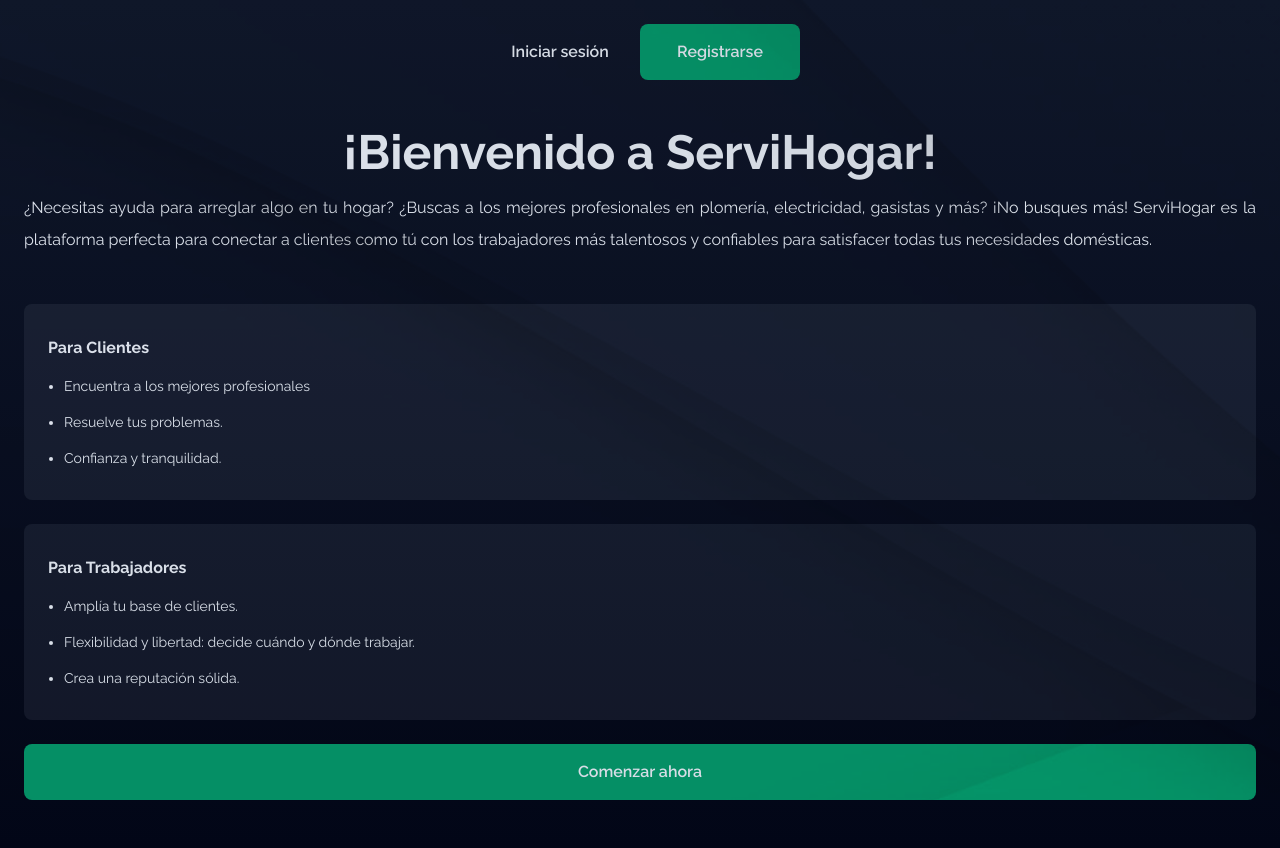
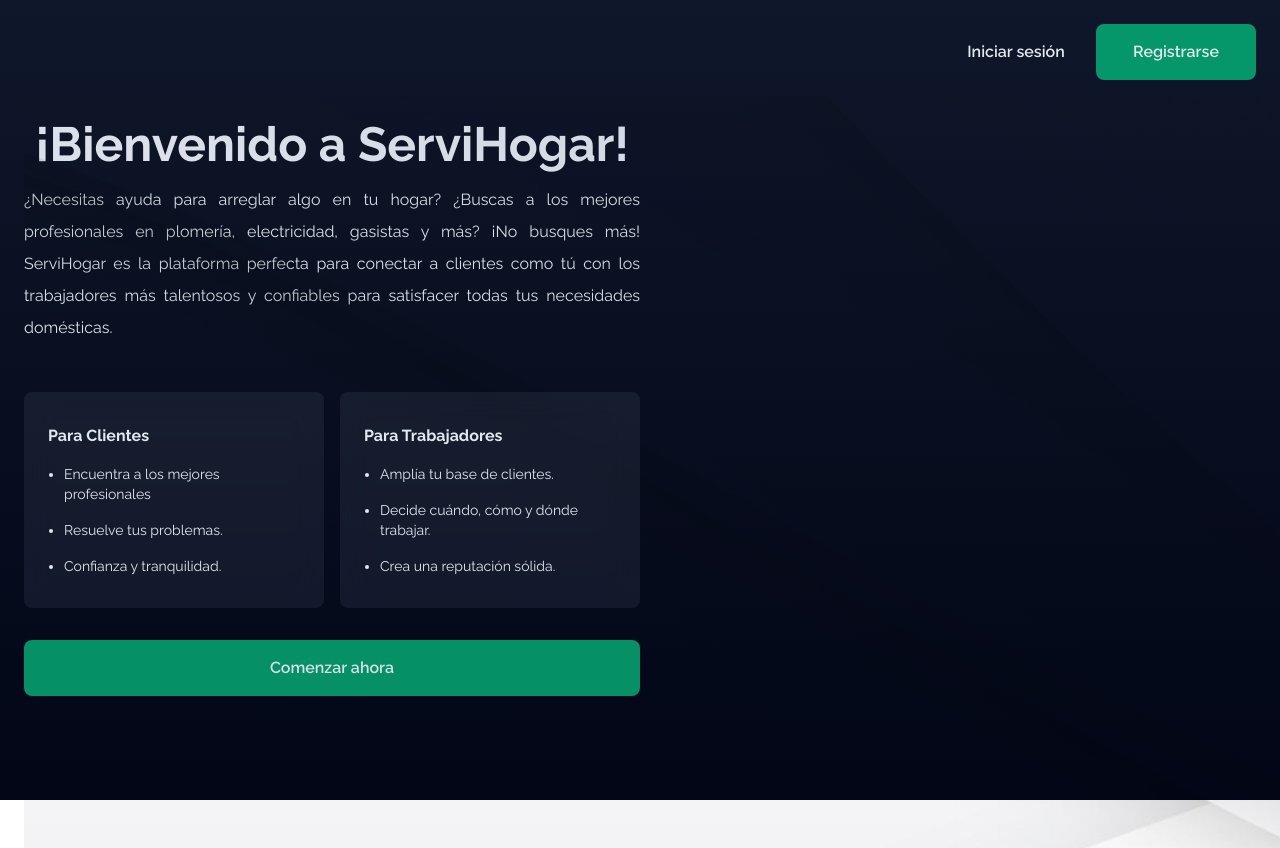
Before and after one commit to ignaciojsoler/nucba-proyecto-final-frontend, a React (Vite) app: page / in a window 1280 px wide. After the commit the page ends 800 px from the top, so only its background shows below. Built offline with nearby package versions, Linux system fonts and the light colour scheme.

Commit message:
Feature: responsive landing

```diff
--- a/src/App.tsx
+++ b/src/App.tsx
@@ -2,12 +2,10 @@ import { Route, Routes } from "react-router-dom";
 import { Login } from "./pages/Login";
 import { SignUp } from "./pages/SignUp";
 import { Landing } from "./pages/Landing";
-import { Navbar } from "./components/Header";
 
 function App() {
   return (
     <div className="min-h-screen min-w-screen bg-gradient-to-b from-slate-900 to-slate-950">
-      <Navbar/>
       <Routes>
         <Route path="" element={<Landing/>}/>
         <Route path="/login" element={<Login/>}/>
--- a/src/components/Header.tsx
+++ b/src/components/Header.tsx
@@ -1,18 +1,17 @@
-import { Button } from "./Button"
-
+import { Button } from "./Button";
 
 export const Navbar = () => {
   return (
-    <nav className="px-6 py-6 flex justify-center">
+    <nav className="absolute w-full">
+      <div className="px-6 py-6 flex justify-center m-auto md:justify-end lg:max-w-7xl">
         <Button
-        title="Iniciar sesión"
-        size="medium"
-        color="transparent"
-        onClick={() => {}}/>
-        <Button
-        title="Registrarse"
-        size="medium"
-        onClick={() => {}}/>
+          title="Iniciar sesión"
+          size="medium"
+          color="transparent"
+          onClick={() => {}}
+        />
+        <Button title="Registrarse" size="medium" onClick={() => {}} />
+      </div>
     </nav>
-  )
-}
+  );
+};
--- a/src/pages/Landing.tsx
+++ b/src/pages/Landing.tsx
@@ -1,9 +1,12 @@
 import { Button } from "../components/Button";
+import { Navbar } from "../components/Header";
 
 export const Landing = () => {
   return (
-    <div className="px-6 flex flex-col justify-center align-top text-slate-200">
-      <div className="absolute bg-hero-texture bg-cover mix-blend-multiply h-screen w-screen top-0 left-0" />
+    <>
+    <Navbar/>
+    <div className="px-6 flex flex-col justify-center align-top pt-24 text-slate-200 lg:max-w-7xl m-auto lg:grid lg:grid-cols-2">
+      <div className="fixed bg-hero-texture bg-cover mix-blend-multiply h-screen w-screen" />
       <div className=" space-y-12 pt-6 pb-12">
         <div className=" space-y-4">
           <h1 className=" text-5xl text-center font-bold">
@@ -17,8 +20,9 @@ export const Landing = () => {
             para satisfacer todas tus necesidades domésticas.
           </p>
         </div>
-        <div className=" space-y-6">
-          <div className="w-full bg-slate-400 bg-opacity-10 py-8 px-6 space-y-4 rounded-lg">
+        <div className=" space-y-8">
+          <div className="flex flex-col space-y-6 md:space-y-0 md:flex-row md:justify-center md:items-start md:gap-4">
+            <div className="w-full flex-grow backdrop-blur-lg bg-slate-400 bg-opacity-10 py-8 px-6 space-y-4 rounded-lg">
               <h6 className=" font-bold">Para Clientes</h6>
               <ul className=" text-sm space-y-4 list-disc pl-4">
                 <li className="">Encuentra a los mejores profesionales</li>
@@ -26,17 +30,19 @@ export const Landing = () => {
                 <li>Confianza y tranquilidad.</li>
               </ul>
             </div>
-          <div className="w-full bg-slate-400 bg-opacity-10 py-8 px-6 space-y-4 rounded-lg">
+            <div className="w-full flex-grow backdrop-blur-lg bg-slate-400 bg-opacity-10 py-8 px-6 space-y-4 rounded-lg">
               <h6 className=" font-bold">Para Trabajadores</h6>
               <ul className=" text-sm space-y-4 list-disc pl-4">
                 <li className="">Amplía tu base de clientes.</li>
-              <li>Flexibilidad y libertad: decide cuándo y dónde trabajar.</li>
+                <li>Decide cuándo, cómo y dónde trabajar.</li>
                 <li>Crea una reputación sólida.</li>
               </ul>
             </div>
-          <Button onClick={() => {}} title="Comenzar ahora"  widthFull/>
+          </div>
+          <Button onClick={() => {}} title="Comenzar ahora" widthFull />
         </div>
       </div>
     </div>
+    </>
   );
 };
```
Lines whose indentation alone changed are shown as unchanged.
